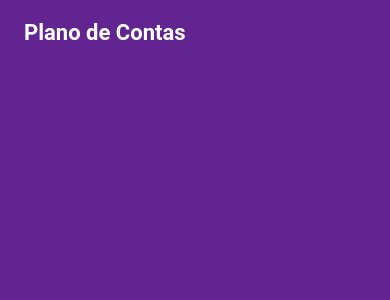
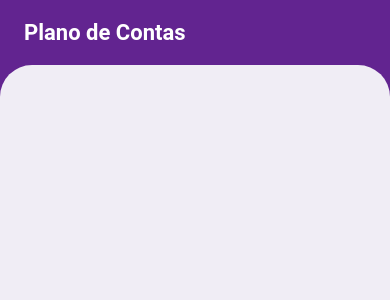
Before and after one commit to yagofrancia/alist, a React Native app: screen /Home in a window 390 px wide. Shown: the top 300 px of the page. Built offline with nearby package versions, Linux system fonts and the light colour scheme; grey boxes are pictures that could not be loaded.

Commit message:
creating todo

```diff
--- /dev/null
+++ b/src/components/organisms/accounts/accounts.tsx
@@ -0,0 +1,7 @@
+import React from 'react';
+import {View} from 'react-native';
+import styles from './styles';
+
+export default function Accounts() {
+  return <View style={styles.root}>{/* <FlatList /> */}</View>;
+}
--- /dev/null
+++ b/src/components/organisms/accounts/index.ts
@@ -0,0 +1,4 @@
+import Accounts from './accounts';
+export * from './accounts';
+
+export default Accounts;
--- /dev/null
+++ b/src/components/organisms/accounts/styles.ts
@@ -0,0 +1,14 @@
+import {StyleSheet} from 'react-native';
+import R from '../../../res';
+
+const styles = StyleSheet.create({
+  root: {
+    backgroundColor: R.colors.backgroundSecondary,
+    flex: 1,
+    borderTopRightRadius: 32,
+    borderTopLeftRadius: 32,
+    padding: 20,
+  },
+});
+
+export default styles;
--- a/src/res/colors.ts
+++ b/src/res/colors.ts
@@ -1,5 +1,6 @@
 const colors = {
   background: '#622490',
+  backgroundSecondary: '#F0EDF5',
   foreground: '#ffffff',
 };
 
--- a/src/screens/home/home-screen.tsx
+++ b/src/screens/home/home-screen.tsx
@@ -1,6 +1,7 @@
 import React from 'react';
 import ScreenContainer from '../../components/organisms/screen-container';
 import {HomeScreenProps} from '../../navigation/root-navigator/param-list';
+import Accounts from '../../components/organisms/accounts';
 
 export default function HomeScreen({navigation}: HomeScreenProps) {
   function handleRightIconPress() {
@@ -14,7 +15,7 @@ export default function HomeScreen({navigation}: HomeScreenProps) {
       rightIcon="ic_add"
       onRightIconPress={handleRightIconPress}>
       {/* <SearchBar /> */}
-      {/* <AccountList /> */}
+      <Accounts />
     </ScreenContainer>
   );
 }
```
Also changed, not shown: 1 other file (tests, documents, lock files or other folders).
